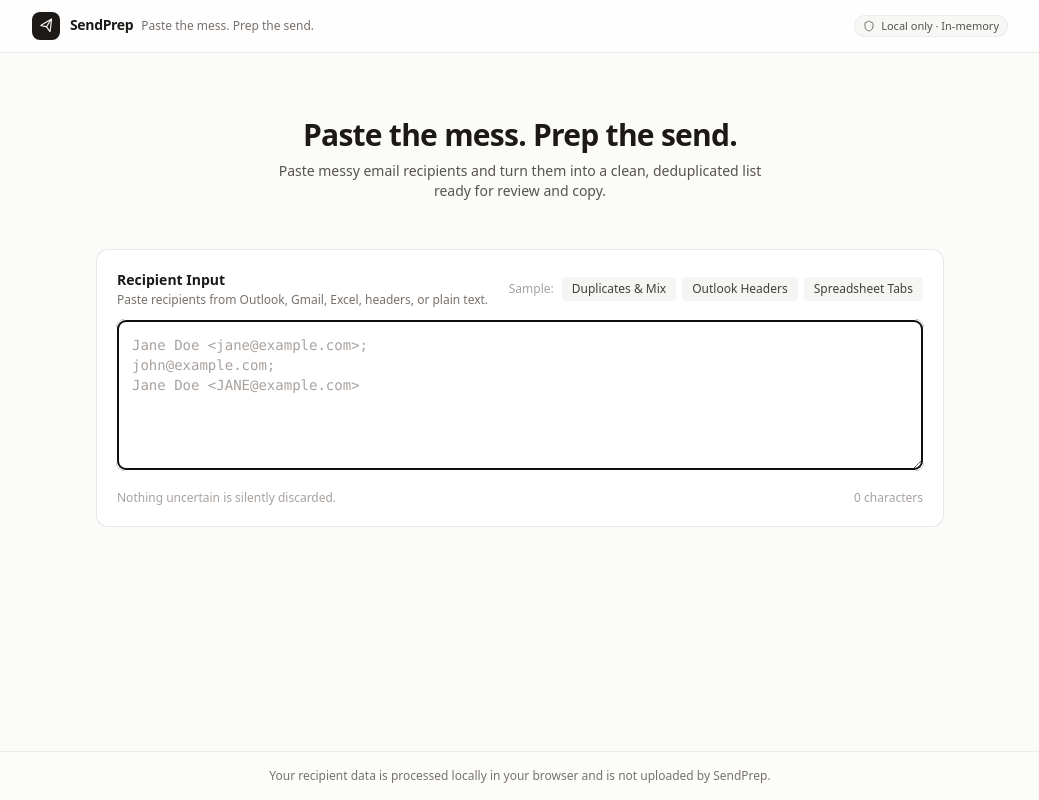
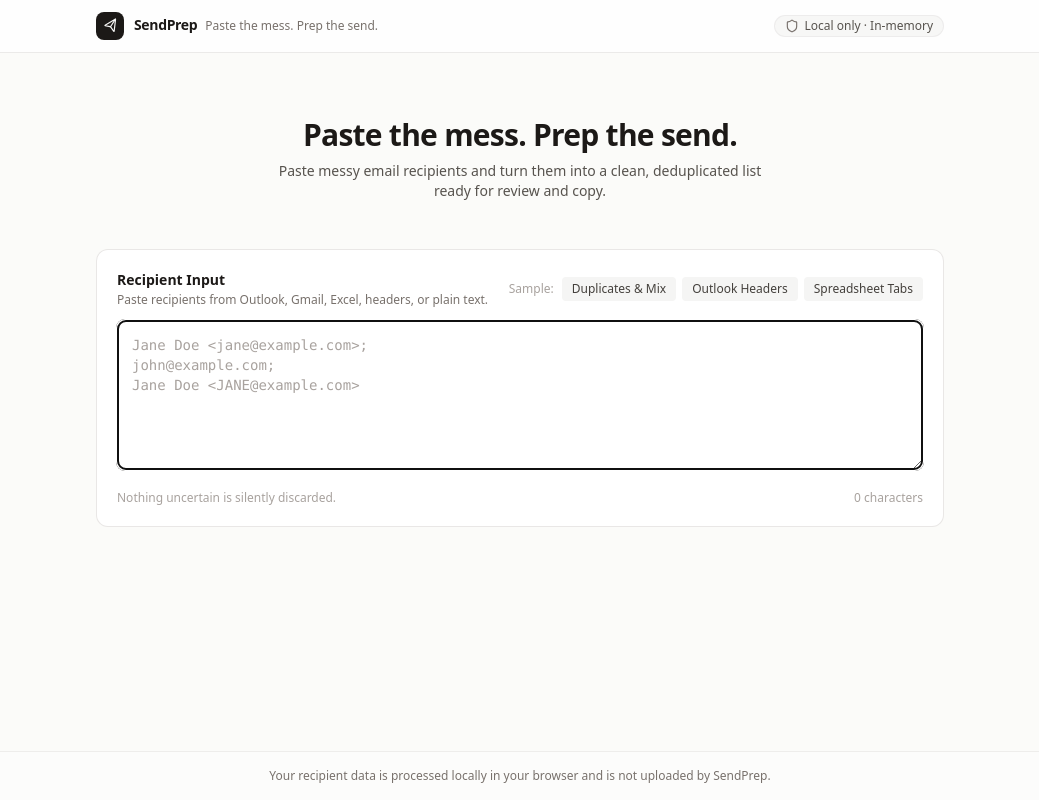
Before and after one commit to debother/SendPrep, a React (Vite) app: page / in a window 1280 px wide. Shown: the whole page, without its empty margins (120-1159 px from the left). Built offline with nearby package versions, Linux system fonts and the light colour scheme.

Commit message:
polish: refine header typography and remove decorative AI signals

```diff
--- a/src/components/Header.tsx
+++ b/src/components/Header.tsx
@@ -4,7 +4,7 @@ import { Send, Shield } from 'lucide-react';
 export const Header: React.FC = () => {
   return (
     <header className="border-b border-stone-200/80 bg-white/80 backdrop-blur-xs sticky top-0 z-20">
-      <div className="max-w-5xl mx-auto px-4 sm:px-6 py-3 flex items-center justify-between">
+      <div className="max-w-4xl mx-auto px-4 sm:px-6 py-3 flex items-center justify-between">
         <div className="flex items-center gap-2.5">
           <div className="w-7 h-7 rounded-lg bg-stone-900 text-stone-100 flex items-center justify-center shadow-2xs">
             <Send className="w-3.5 h-3.5 transform -rotate-12 translate-x-px" />
@@ -21,8 +21,8 @@ export const Header: React.FC = () => {
           </div>
         </div>
 
-        <div className="flex items-center gap-1.5 px-2 py-0.5 rounded-full bg-stone-100/80 border border-stone-200/60 text-[11px] text-stone-600 font-medium">
-          <Shield className="w-3 h-3 text-stone-500" />
+        <div className="flex items-center gap-1.5 px-2.5 py-0.5 rounded-full bg-stone-100/80 border border-stone-200/60 text-xs text-stone-600 font-medium">
+          <Shield className="w-3.5 h-3.5 text-stone-500" />
           <span>Local only · In-memory</span>
         </div>
       </div>
```
